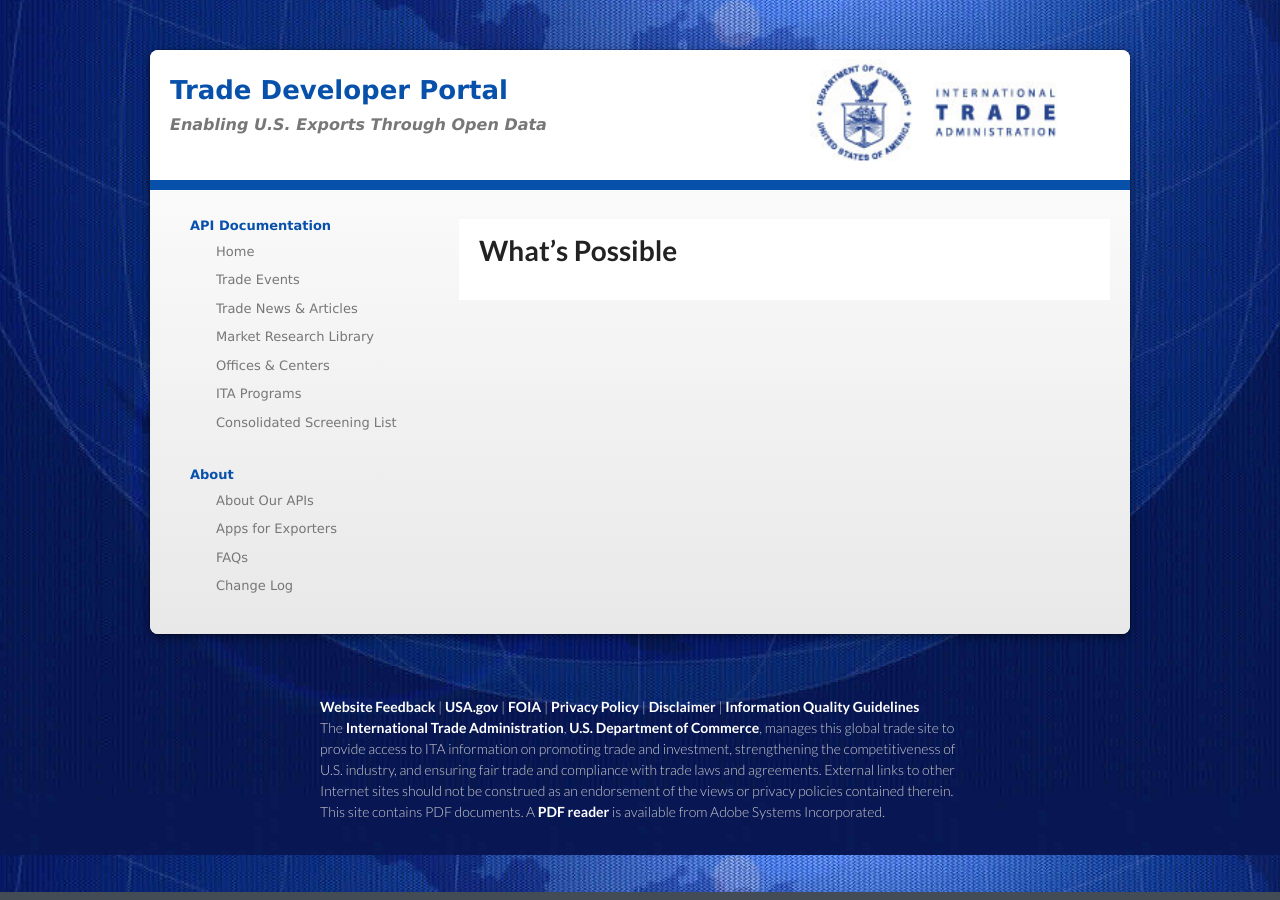
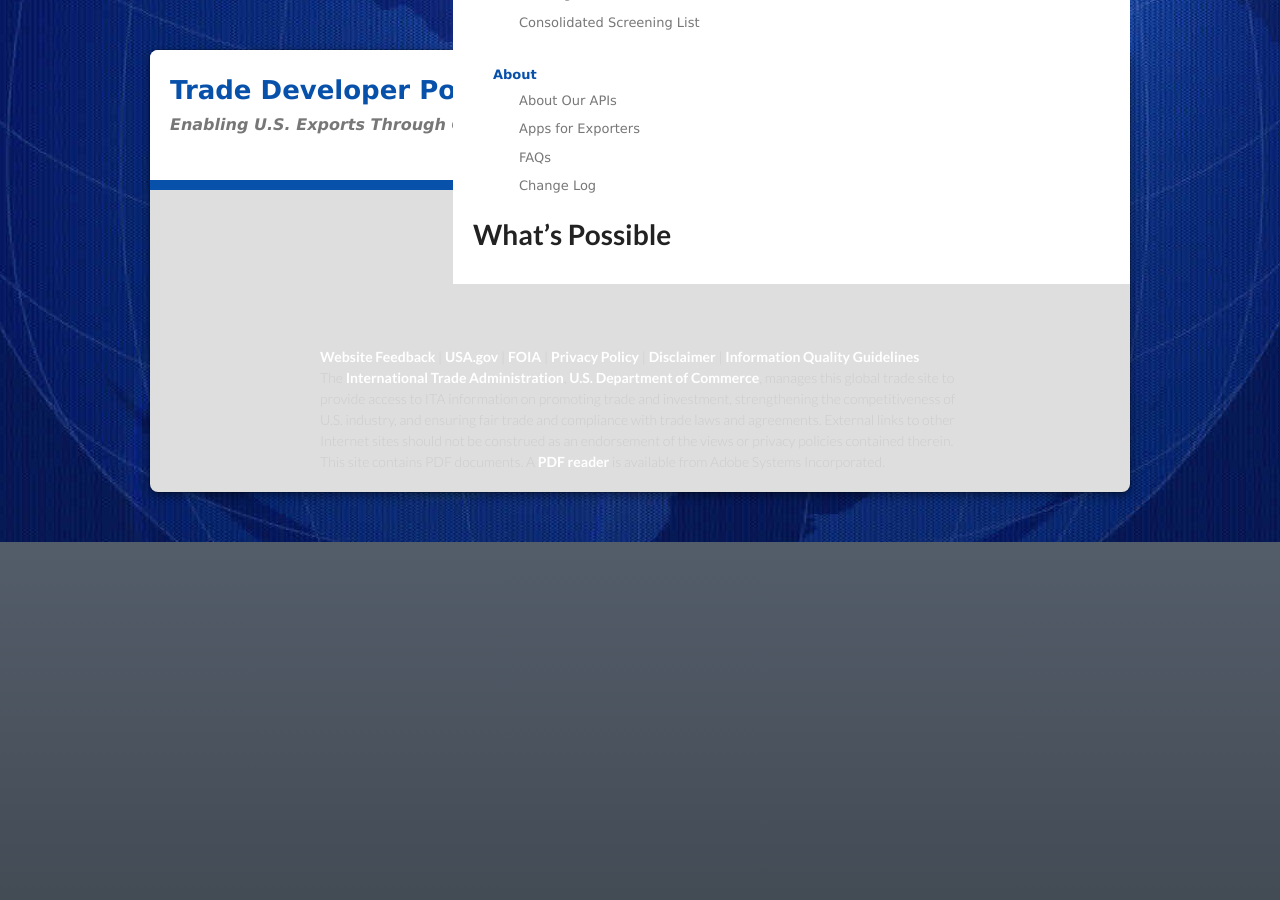
Before and after one commit to InternationalTradeAdministration/developerportal, a Jekyll site: the page built from _posts/2013-09-05-explore-apis.markdown, in a window 1280 px wide. Built offline with Jekyll 4.4.1, drawn with Linux system fonts in a browser that asks for light colours.

Commit message:
update try 2

```diff
--- a/_layouts/template.html
+++ b/_layouts/template.html
@@ -27,7 +27,9 @@
 
       </header>
 
-	  			<section style="height:auto">
+
+				<section style="height:auto; float: right; background: #fff;
+    width: 65%; margin-top:-400px; border-radius: 0 " >
 
 			<div id="leftnav" >
 						<ul id="leftnav_wrapper">
@@ -55,12 +57,11 @@
 						</ul>
 						</div>
 
-					<section style="float: right; background: #fff; height:auto;
-    width: 65%; margin-top:-400px; border-radius: 0 " >
+
 {{ content }}
       </section>
 
-	  </div>
+
 
 
     <footer>
```
